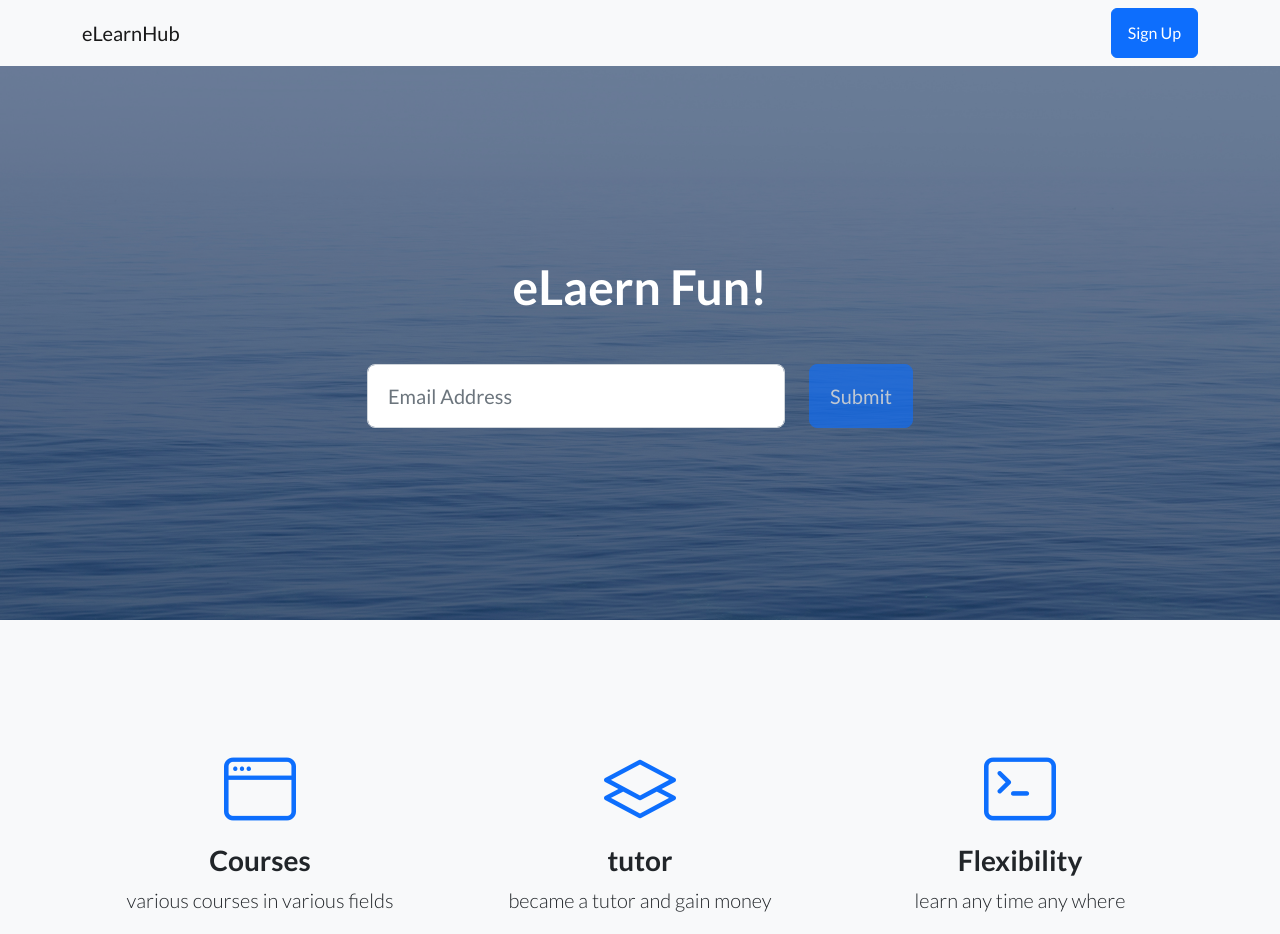
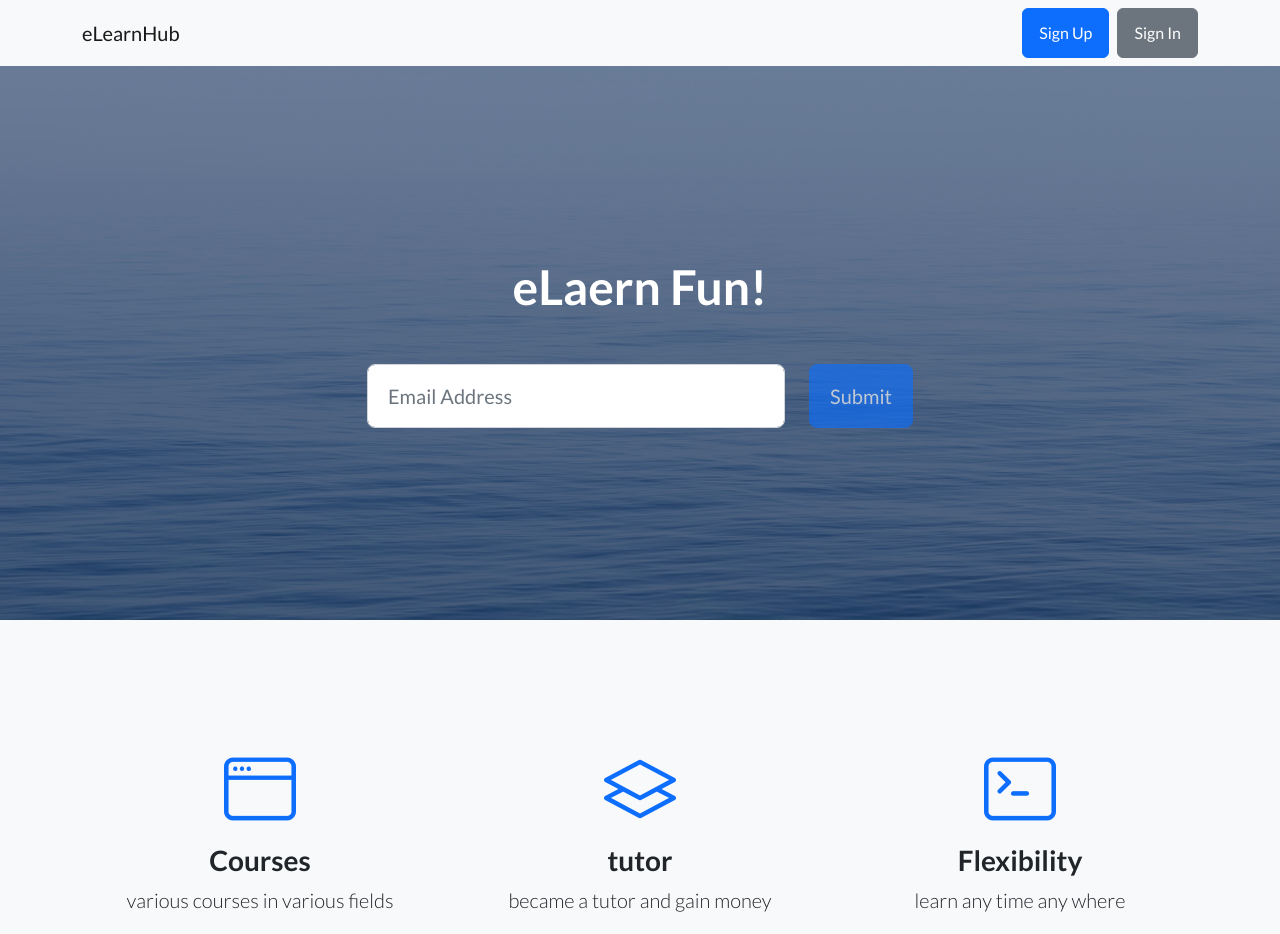
Before and after one commit to Tha-Orakkle/eLearnHub, a plain HTML site: page landing_page/index.html in a window 1280 px wide. Shown: the top 934 px of the page. Drawn offline with nearby package versions, Linux system fonts and the light colour scheme.

Commit message:
added a sign in button

```diff
--- a/landing_page/index.html
+++ b/landing_page/index.html
@@ -20,7 +20,10 @@
         <nav class="navbar navbar-light bg-light static-top">
             <div class="container">
                 <a class="navbar-brand" href="#!">eLearnHub</a>
-                <a class="btn btn-primary" href="#signup">Sign Up</a>
+                <div class="d-flex">
+                    <a class="btn btn-primary" href="#signup">Sign Up</a>
+                    <a class="btn btn-secondary ms-2" href="#signin">Sign In</a>
+                </div>
             </div>
         </nav>
         <!-- Masthead-->
```
